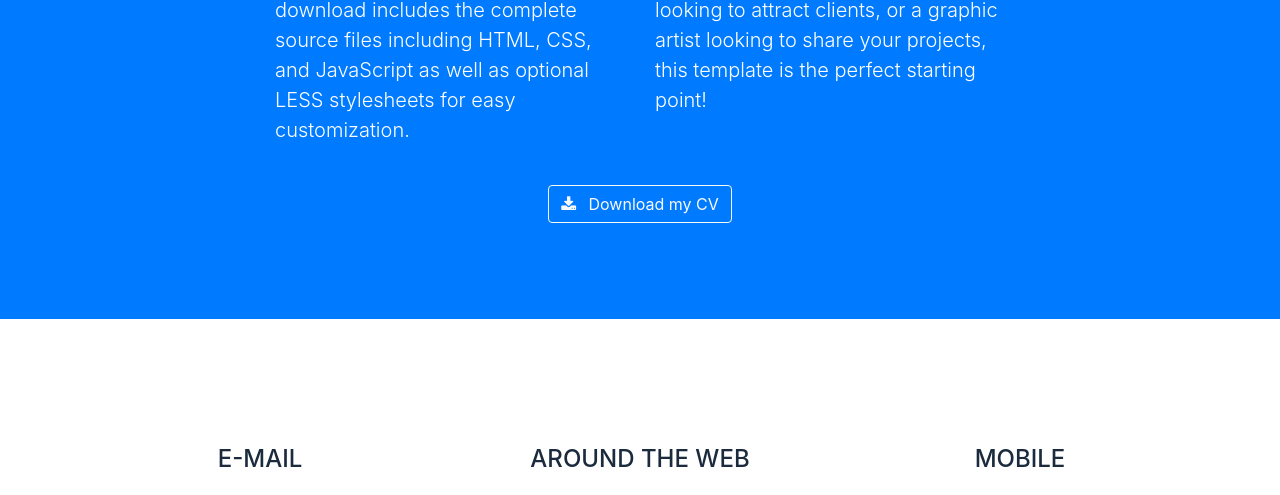
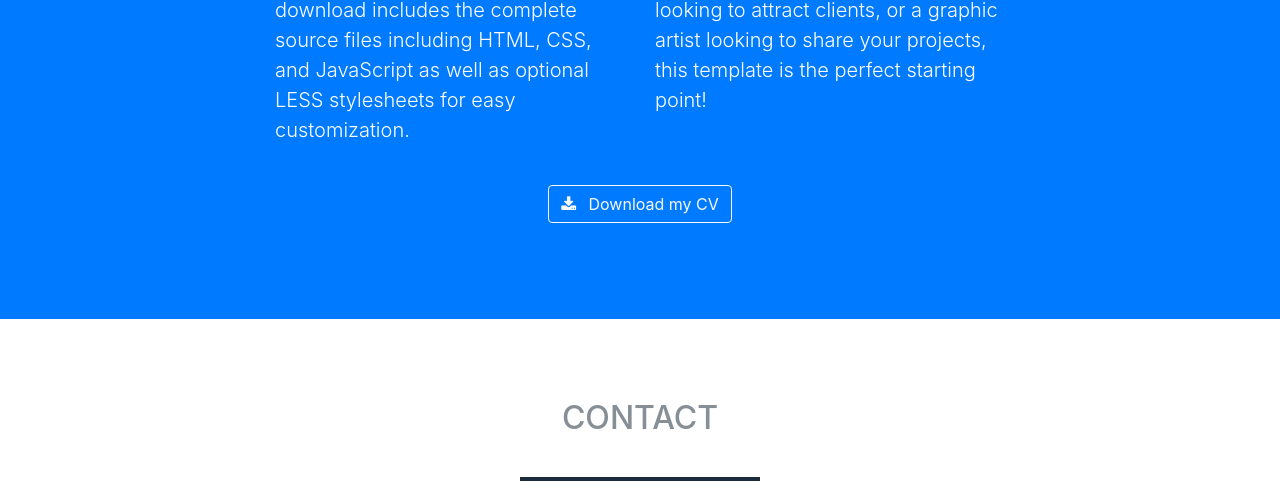
Before and after one commit to MarekAd/Mad.example.github.io, a website with bundled scripts: page index.html in a window 1280 px wide. Shown: the part 2114-2609 px from the top of the page. Built offline with nearby package versions, Linux system fonts and the light colour scheme.

Commit message:
continue

```diff
--- a/index.html
+++ b/index.html
@@ -159,7 +159,8 @@
     <!-- Footer -->
     <footer class="footer text-center" id="footer">
       <div class="container">
-	  <h2 class="text-center text-uppercase text-white">Contact</h2>
+	  <h2 class="text-center text-uppercase text-secondary mb-0">Contact</h2>
+        <hr class="star-dark mb-5">
         <div class="row">
           <div class="col-md-4 mb-5 mb-lg-0">
             <h4 class="text-uppercase mb-4">E-mail</h4>
```
